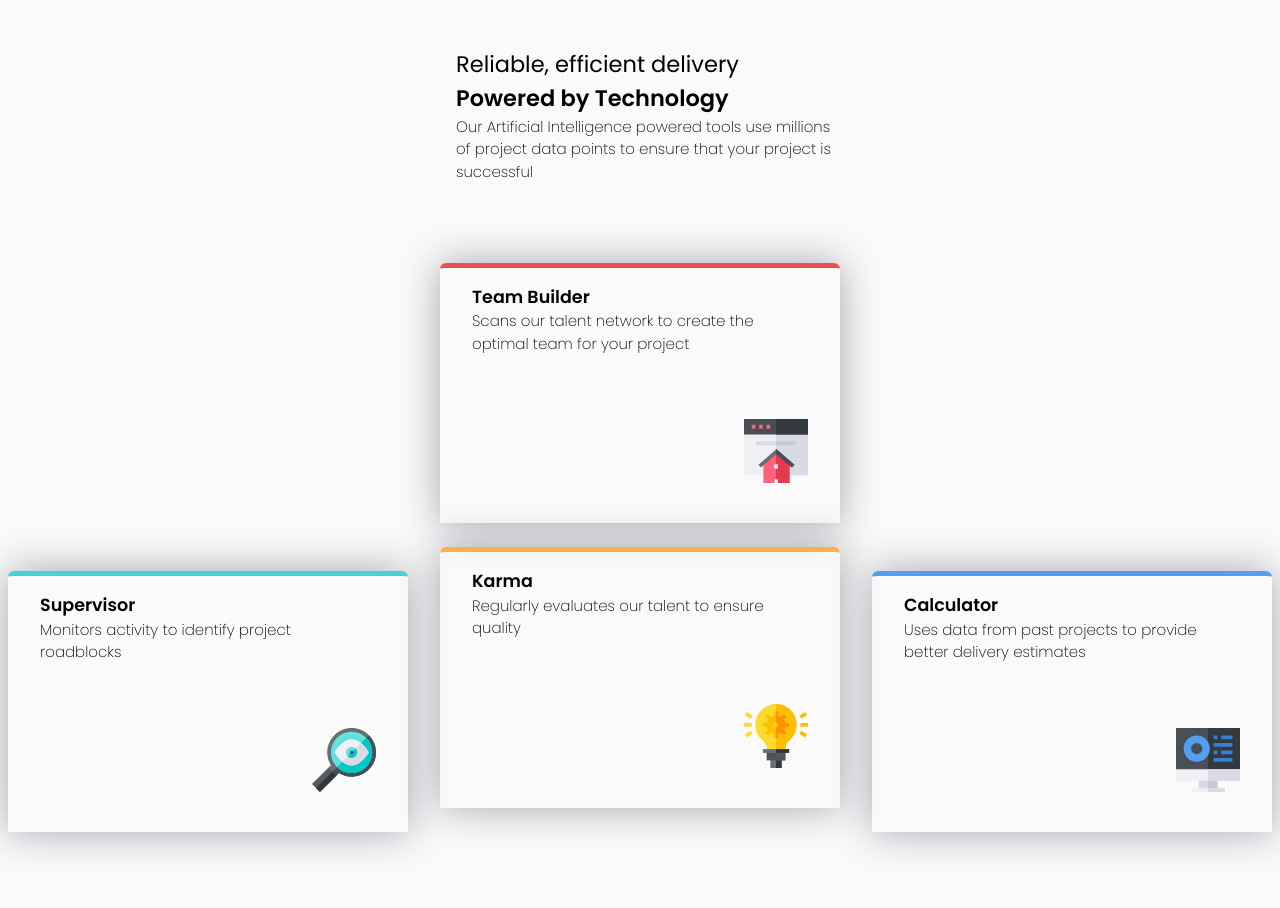
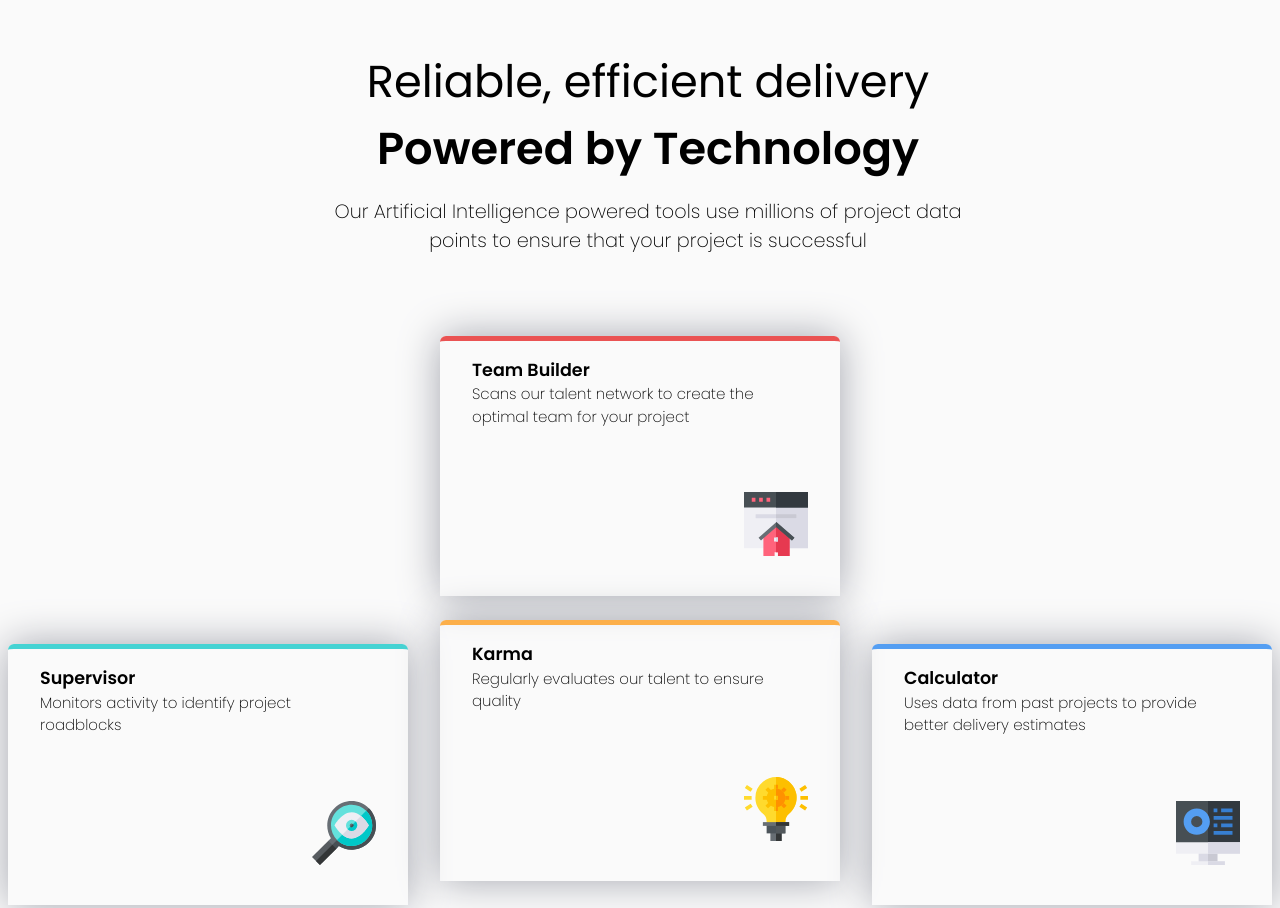
Before and after one commit to Nestamash/four-card-feature-section, a plain HTML site: page index.html in a window 1280 px wide. Shown: the top 908 px of the page. Before the commit the page ends 880 px from the top, so only its background shows below. Drawn offline with Linux system fonts and the light colour scheme.

Commit message:
second commit

```diff
--- a/index.html
+++ b/index.html
@@ -8,6 +8,7 @@
   <link rel="stylesheet" href="style.css">
   <link rel="preconnect" href="https://fonts.googleapis.com">
   <link rel="preconnect" href="https://fonts.gstatic.com" crossorigin>
+  <link rel="stylesheet" href="https://cdnjs.cloudflare.com/ajax/libs/font-awesome/6.2.0/css/all.min.css" integrity="sha512-xh6O/CkQoPOWDdYTDqeRdPCVd1SpvCA9XXcUnZS2FmJNp1coAFzvtCN9BmamE+4aHK8yyUHUSCcJHgXloTyT2A==" crossorigin="anonymous" referrerpolicy="no-referrer" />
   <link href="https://fonts.googleapis.com/css2?family=Poppins:wght@200;400;600&display=swap" rel="stylesheet">
   <title>Frontend Mentor | Four card feature section</title>
 
@@ -19,7 +20,7 @@
 </head>
 <body>
   <main>
-  <section>
+  <section class="intro">
     <h1>Reliable, efficient delivery</h1>
     <h2>Powered by Technology</h2>
     <p>Our Artificial Intelligence powered tools use millions of project data points
--- a/style.css
+++ b/style.css
@@ -13,10 +13,16 @@
     /* Typography */
     --ff: 'Poppins', sans-serif;
     --fs: 0.9375rem;
+    /* --fs-heading: 3.125rem;
+    --fs-paragraph-1:1.25rem; */
+
+    --fs-paragraph-1:clamp(0.9375rem, 0.8275rem + 0.4695vw, 1.25rem);
+    --fs-heading: clamp(0.9375rem, 0.1673rem + 3.2864vw, 3.125rem);
     --fw-200:200;
     --fw-400: 400;
     --fw-600:600;
 }
+
 /* css reseting rules */
 /* Box sizing rules */
 *,
@@ -65,6 +71,14 @@ textarea,
 select {
   font: inherit;
 }
+
+/* styling the navigation bar */
+nav{
+
+    background-color: white;
+}
+/* styling hambuger menu bars */
+
 
 /* styling our four-card-feature-section */
 
@@ -137,7 +151,7 @@ article{
    .cards{
       display: flex;
       justify-content: center;
-      align-items: center;
+      /* align-items: center; */
       gap: 2rem;
 
       margin-top: 5rem;
@@ -147,7 +161,20 @@ article{
         display: flex;
         flex-direction: column;
     }
+
 article{
     min-width: 400px;
 }
+.intro{
+    max-width:700px;
+    text-align: center;
+
 }
+h1, h2{
+    font-size: var(--fs-heading);
+}
+.intro p{
+    font-size: var(--fs-paragraph-1);
+    margin-top: 1rem;
+}
+}
```
